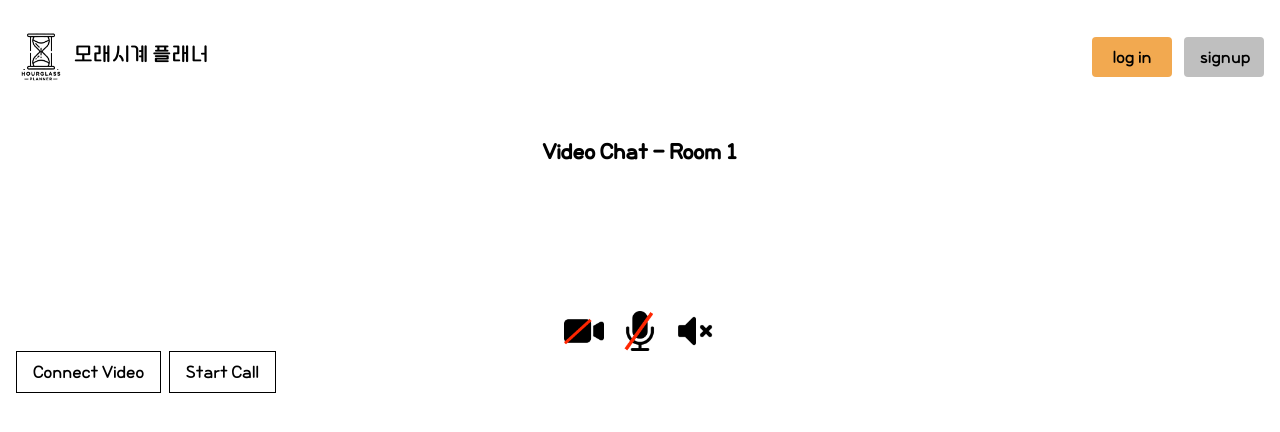
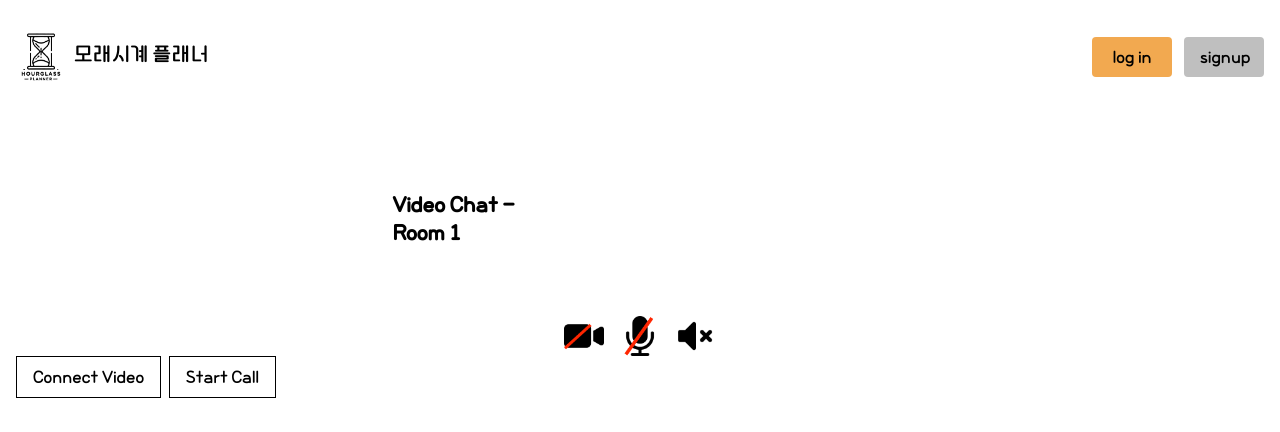
Before and after one commit to VVITNESS-ME/HourglassPlannerFront, a Next.js app: page /wio/1 in a window 1280 px wide. Shown: the top 432 px of the page. Built offline with nearby package versions, Linux system fonts and the light colour scheme; no server answers.

Commit message:
폴더 이름 바꿈

```diff
--- a/src/app/(test-page)/wio/[roomId]/page.tsx
+++ b/src/app/(test-page)/wio/[roomId]/page.tsx
@@ -287,13 +287,13 @@ export default function VideoChat() {
 
   return (
     <div className="p-4">
-      <h1 className="text-xl font-bold mb-4 flex justify-center items-center">
-        Video Chat - Room {roomId}
-      </h1>
       <div className="flex">
         <div ref={remoteVideoRefs} className="remote-videos"></div>
         <div className="flex-1 flex flex-col items-center">
           <div className="local-video-container flex justify-center items-center h-full">
+            <h1 className="text-xl font-bold mb-4 flex justify-center items-center">
+              Video Chat - Room {roomId}
+            </h1>
             <video
               ref={localVideoRef}
               autoPlay
```
Also changed, not shown: src/app/(home)/together/[roomId]/page.tsx (renamed from src/app/(home)/together/[room_id]/page.tsx), src/app/(home)/together/[roomId]/page3.tsx (renamed from src/app/(home)/together/[room_id]/page3.tsx).
